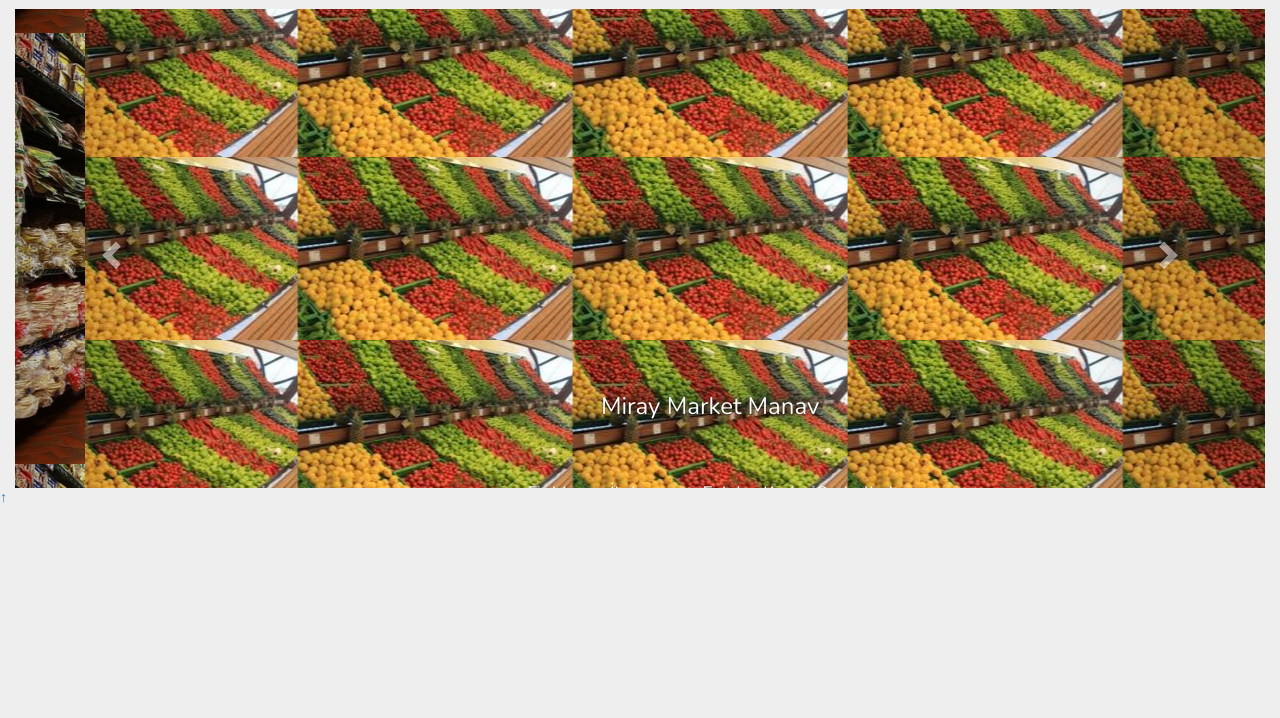
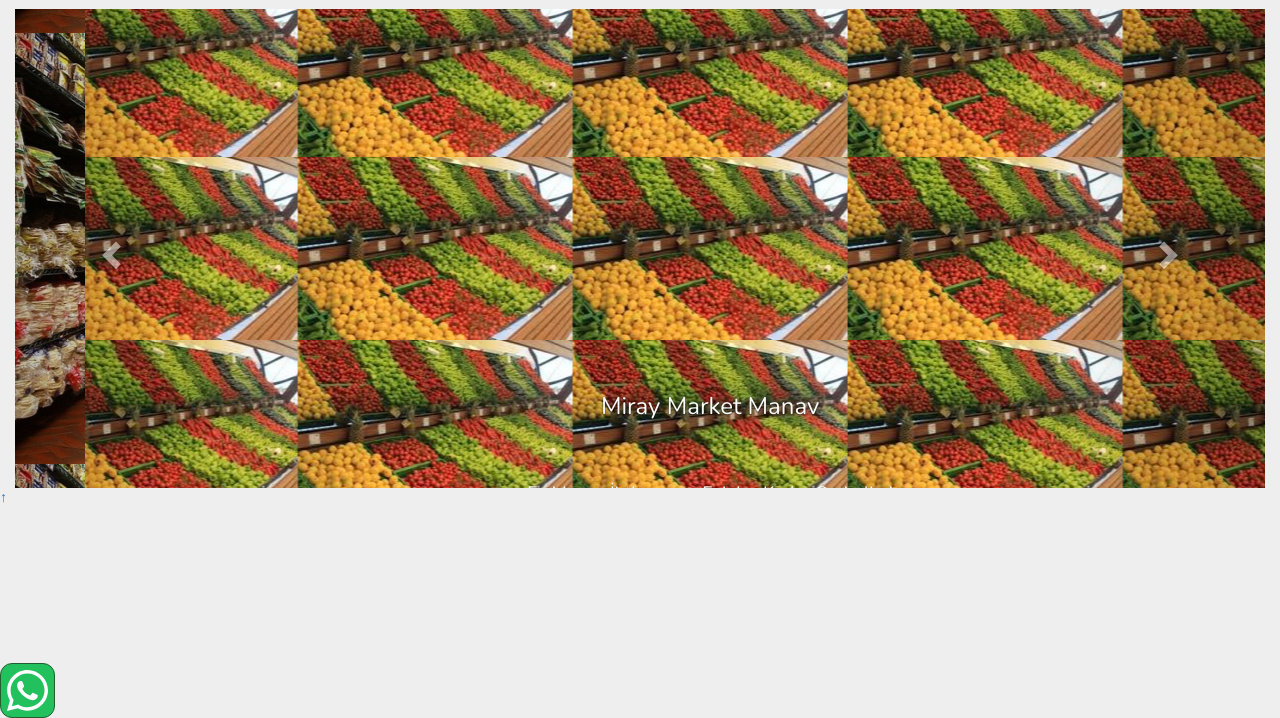
Before and after one commit to miray-market/miray-market.github.io, a plain HTML site: page index.html in a window 1280 px wide. Shown: the part 82-800 px from the top of the page. Drawn offline with nearby package versions, Linux system fonts and the light colour scheme; a script that the page names is missing.

Commit message:
Update index.html

```diff
--- a/index.html
+++ b/index.html
@@ -299,5 +299,7 @@
 <script src="https://barak-framework.github.io/assets/js/backtotop.min.js"></script>
 <!-- backtotop end -->
 
+<a href="https://wa.me/905457658896" target="_blank"><div id="whatsapp-logo" style="bottom:0; left:0"></div></a>
+
 </body>
 </html>
```
